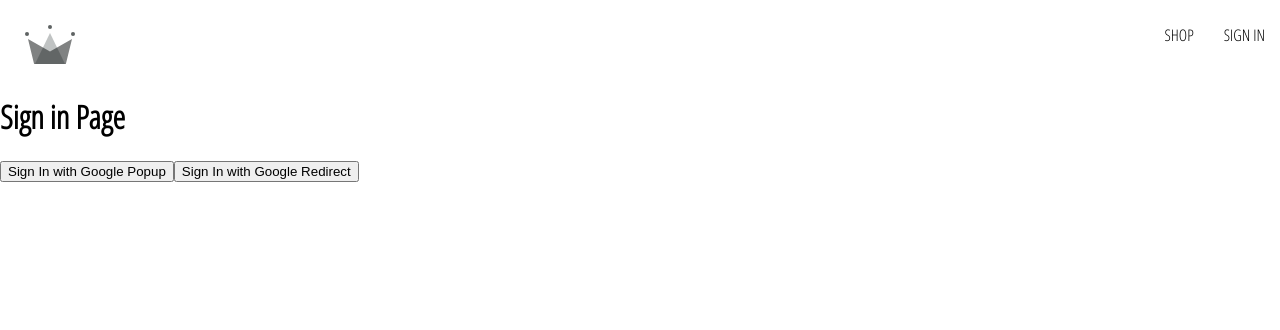
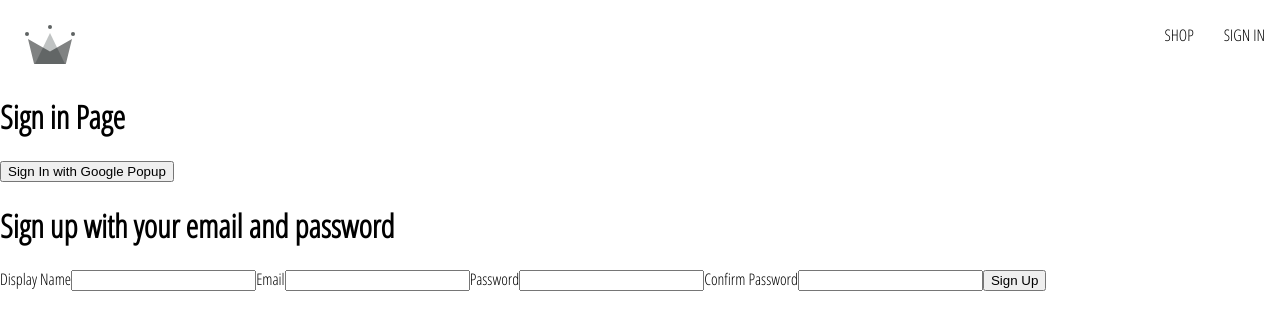
Before and after one commit to Darshan-Limbani/crwn-clothing, a React (Create React App) app: page /sign-in in a window 1280 px wide. Shown: the top 330 px of the page. Built offline with nearby package versions, Linux system fonts and the light colour scheme.

Commit message:
Added SignUpForm Component

```diff
--- /dev/null
+++ b/src/components/sign-up-form/sign-up-form.component.jsx
@@ -0,0 +1,43 @@
+import * as events from "events";
+import {useState} from "react";
+
+const defaultFormFields = {
+    displayName: '',
+    email: '',
+    password: '',
+    confirmPassword: ''
+};
+const SignUpForm = () => {
+
+    const [formFields, setFormFields] = useState(defaultFormFields);
+
+    const {displayName, email, password, confirmPassword} = formFields;
+
+    const handleChange = (event) => {
+        const {name, value} = event.target;
+        setFormFields({...formFields, [name]: value});
+    };
+
+
+    return (
+        <div>
+            <h1>Sign up with your email and password</h1>
+            <form>
+                <label>Display Name</label>
+                <input type={"text"} required name={'displayName'} onChange={handleChange} value={displayName}/>
+
+                <label>Email</label>
+                <input type={"email"} required name={'email'} onChange={handleChange} value={email}/>
+
+                <label>Password</label>
+                <input type={"password"} required name={'password'} onChange={handleChange} value={password}/>
+
+                <label>Confirm Password</label>
+                <input type={"text"} required name={'confirmPassword'} onChange={handleChange} value={confirmPassword}/>
+                <button type={'submit'}>Sign Up</button>
+            </form>
+        </div>
+    );
+};
+
+export default SignUpForm;
--- a/src/routes/sign-in/sign-in.component.jsx
+++ b/src/routes/sign-in/sign-in.component.jsx
@@ -1,22 +1,8 @@
-import {getRedirectResult} from 'firebase/auth';
-import {useEffect} from "react";
-import {
-    auth,
-    createUserDocumentFromAuth,
-    signInWithGooglePopup,
-    signInWithGoogleRedirect
-} from "../../utils/firebase/firebase.utils";
+import SignUpForm from "../../components/sign-up-form/sign-up-form.component";
+import {createUserDocumentFromAuth, signInWithGooglePopup} from "../../utils/firebase/firebase.utils";
 
 const SignIn = () => {
-    useEffect(() => {
-        const result = async () => {
-            const response = await getRedirectResult(auth);
-            if (response) {
-                const userDocRef = await createUserDocumentFromAuth(response.user);
-            }
-        };
-        result();
-    }, []);
+
 
     const logGoogleUser = async () => {
         const {user} = await signInWithGooglePopup();
@@ -24,17 +10,13 @@
         const userDocRef = await createUserDocumentFromAuth(user);
     };
 
-    const logUserRedirect = async () => {
-        const {user} = await signInWithGoogleRedirect();
-        console.log(user);
-        // const userDocRef = await createUserDocumentFromAuth(user);
-    };
 
     return (
         <div>
             <h1>Sign in Page</h1>
             <button onClick={logGoogleUser}>Sign In with Google Popup</button>
-            <button onClick={logUserRedirect}>Sign In with Google Redirect</button>
+            <SignUpForm/>
+
         </div>
     );
 };
```
